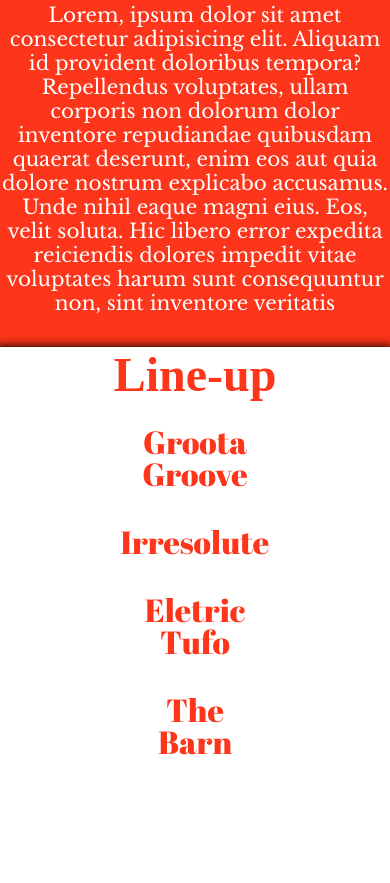
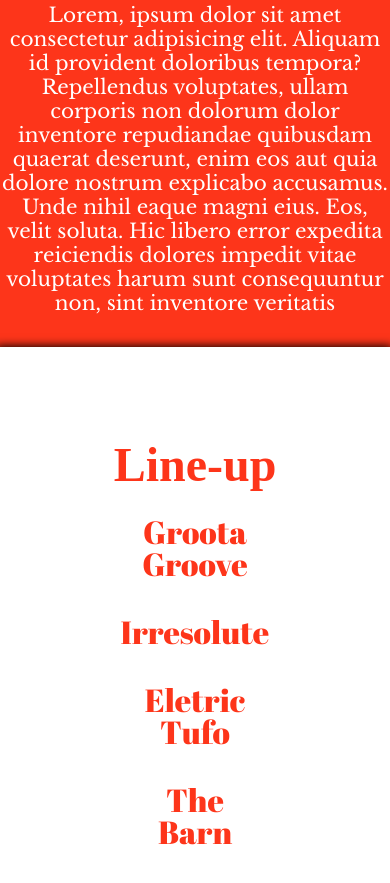
Before and after one commit to LuizFKM/coletivodomec, a website built with Parcel: page src/index.html in a window 390 px wide. Shown: the part 1075-1958 px from the top of the page. Built offline with nearby package versions, Linux system fonts and the light colour scheme.

Commit message:
alterando line-up

```diff
--- a/src/styles/_sobre.scss
+++ b/src/styles/_sobre.scss
@@ -63,6 +63,7 @@
         }
 
         &__atracoes {
+            padding-top: 90px;
             display: block;
             height: 100vh;
 
```
